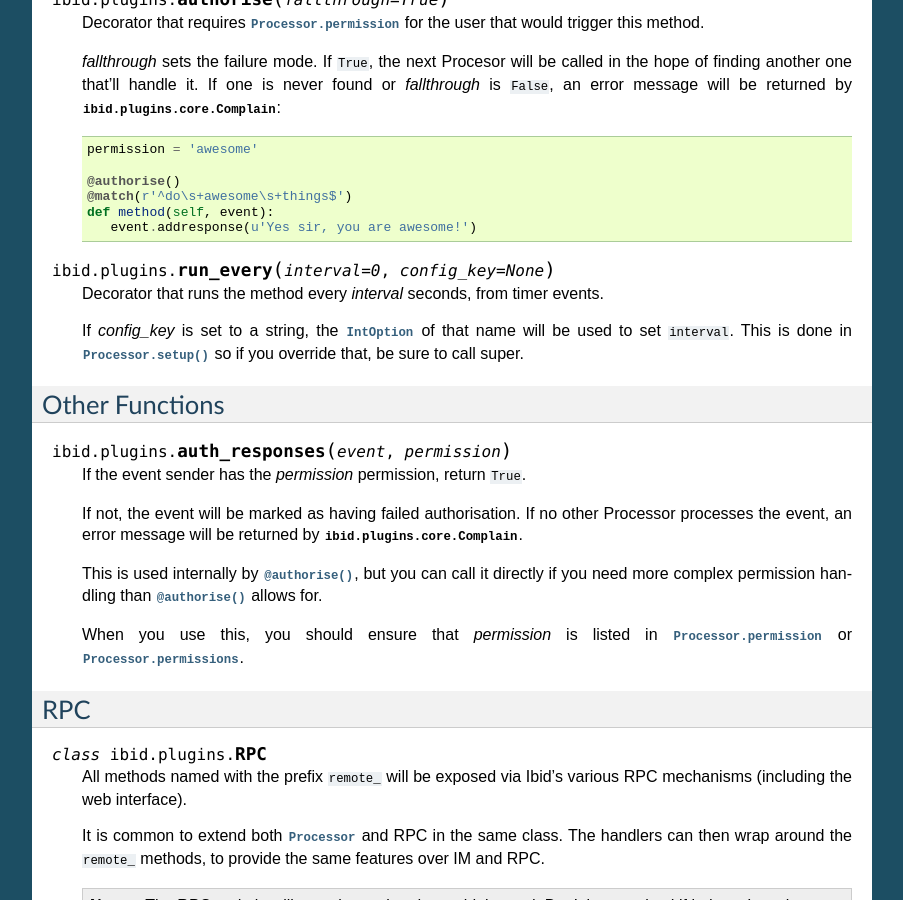
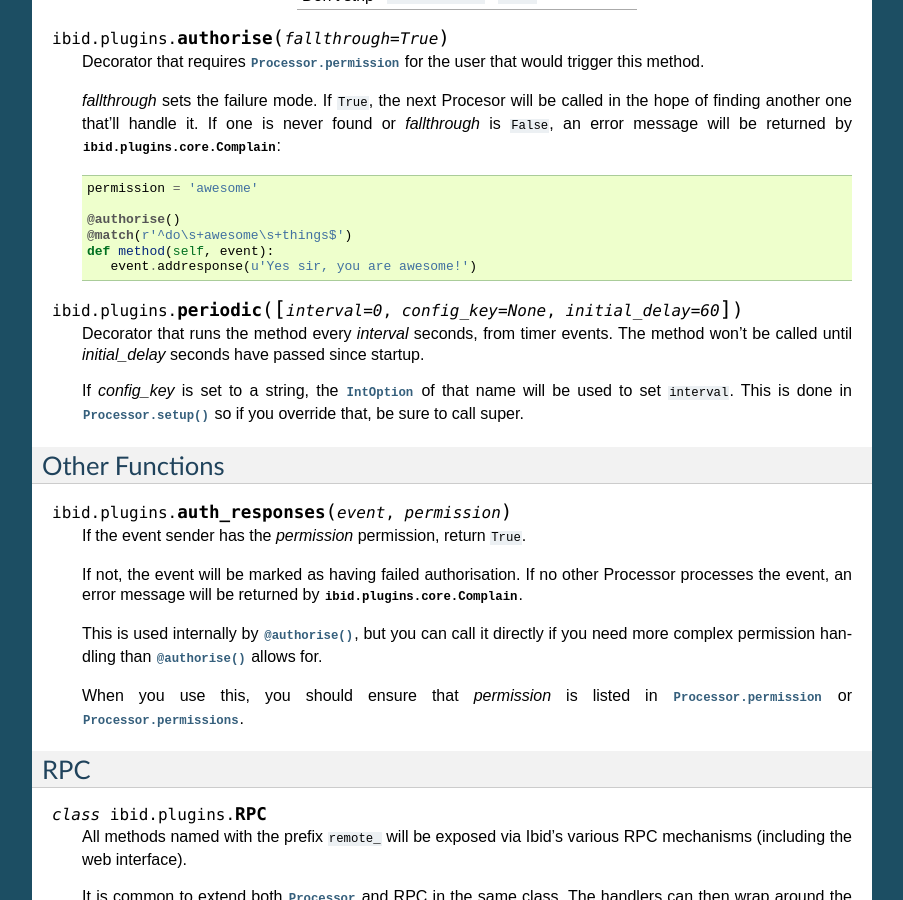
Before and after one commit to ibid/ibid, a Sphinx documentation site: the page built from docs/api/ibid.plugins.rst, in a window 1280 px wide and 900 px high, scrolled down 2522 px. Shown: the whole window, without its empty margins (198-1101 px from the left). Built offline with Sphinx 7.4.7, drawn with Linux system fonts in a browser that asks for light colours; some of the changed text lies outside the part shown.

Commit message:
Ibid plugins API changes

```diff
--- a/docs/api/ibid.plugins.rst
+++ b/docs/api/ibid.plugins.rst
@@ -184,10 +186,12 @@
       def method(self, event):
          event.addresponse(u'Yes sir, you are awesome!')
 
-.. function:: run_every(interval=0, config_key=None)
+.. function:: periodic([interval=0, config_key=None, initial_delay=60])
 
    Decorator that runs the method every *interval* seconds, from timer
    events.
+   The method won't be called until *initial_delay* seconds have passed
+   since startup.
 
    If *config_key* is set to a string, the :class:`IntOption
    <ibid.config.IntOption>` of that name will be used to set
```
Also changed, not shown: other parts of docs/api/ibid.plugins.rst (+2 -0 lines).
